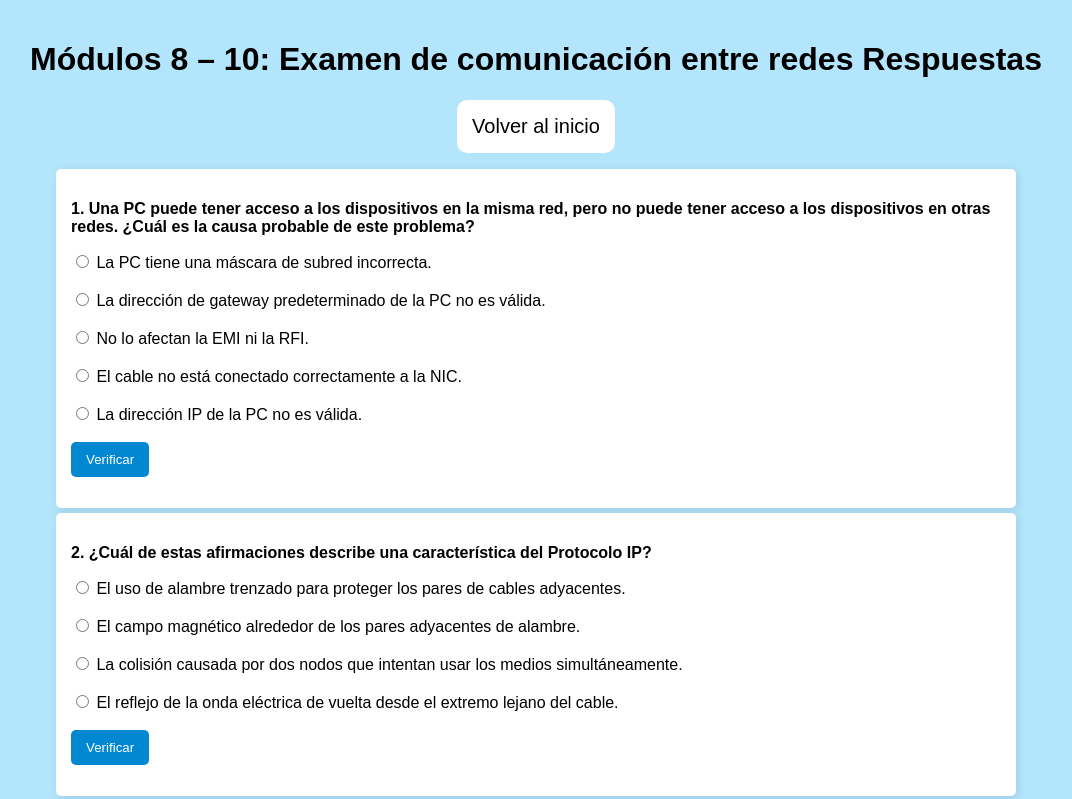
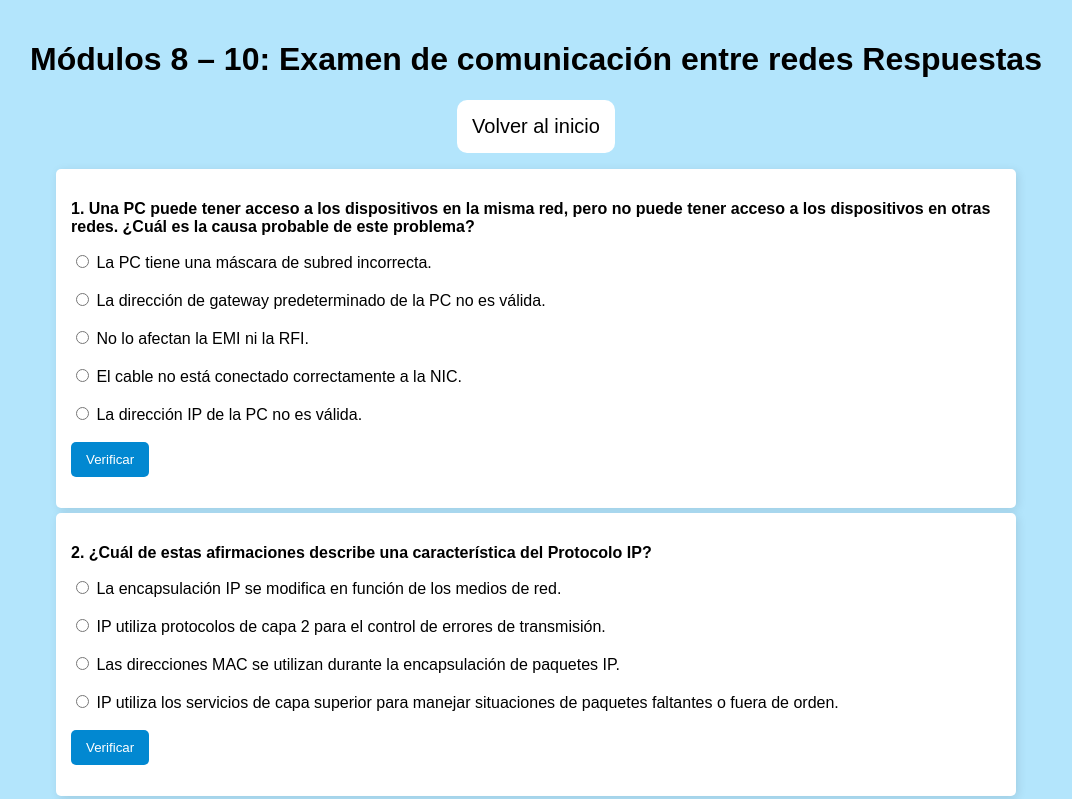
Before and after one commit to Kory05/repasoredes_m8-10, a plain HTML site: page preguntas/preguntas1-10.html in a window 1280 px wide. Shown: the top 799 px of the page, without its empty margins (104-1176 px from the left). Drawn offline with Linux system fonts and the light colour scheme.

Commit message:
Fix p2-9 for preguntas1-10.html

```diff
--- a/preguntas/preguntas1-10.html
+++ b/preguntas/preguntas1-10.html
@@ -50,10 +50,10 @@
 <div class="question">
     <p class="titulo-pregunta">2. ¿Cuál de estas afirmaciones describe una característica del Protocolo IP?</p>
     <form onsubmit="return checkAnswer(event, 'q2', ['d'], 'El protocolo IP es un protocolo sin conexión, considerado poco fiable en términos de entrega extremo a extremo.<br>No proporciona control de errores en los casos en que los paquetes de recepción están fuera de orden o en los casos de paquetes faltantes.<br>Se basa en servicios de capa superior, como TCP, para resolver estos problemas.')">
-        <label><input type="radio" name="q2" value="a"> El uso de alambre trenzado para proteger los pares de cables adyacentes.</label><br><br>
-        <label><input type="radio" name="q2" value="b"> El campo magnético alrededor de los pares adyacentes de alambre.</label><br><br>
-        <label><input type="radio" name="q2" value="c"> La colisión causada por dos nodos que intentan usar los medios simultáneamente.</label><br><br>
-        <label><input type="radio" name="q2" value="d"> El reflejo de la onda eléctrica de vuelta desde el extremo lejano del cable.</label><br><br>
+        <label><input type="radio" name="q2" value="a"> La encapsulación IP se modifica en función de los medios de red.</label><br><br>
+        <label><input type="radio" name="q2" value="b"> IP utiliza protocolos de capa 2 para el control de errores de transmisión.</label><br><br>
+        <label><input type="radio" name="q2" value="c"> Las direcciones MAC se utilizan durante la encapsulación de paquetes IP.</label><br><br>
+        <label><input type="radio" name="q2" value="d"> IP utiliza los servicios de capa superior para manejar situaciones de paquetes faltantes o fuera de orden.</label><br><br>
         <button type="submit">Verificar</button>
     </form>
     <p class="result" id="result-q2"></p>
@@ -167,7 +167,7 @@
 </div>
 
 <div class="question">
-    <p class="titulo-pregunta">9. ¿Qué contiene el tráiler de una trama de enlace de datos?</p>
+    <p class="titulo-pregunta">9. ¿Qué información proporciona la prueba de loopback?</p>
     <form onsubmit="return checkAnswer(event, 'q9', ['e'], 'Dado que la prueba de loopback envía paquetes de vuelta al dispositivo host, no proporciona información sobre la conectividad de red a otros hosts.<br>La prueba de loopback verifica que la NIC del host, los controladores y el stack de TCP/IP funcionen.')">
         <label><input type="radio" name="q9" value="a"> El cable Ethernet funciona correctamente.</label><br><br>
         <label><input type="radio" name="q9" value="b"> DHCP funciona correctamente.</label><br><br>
```
